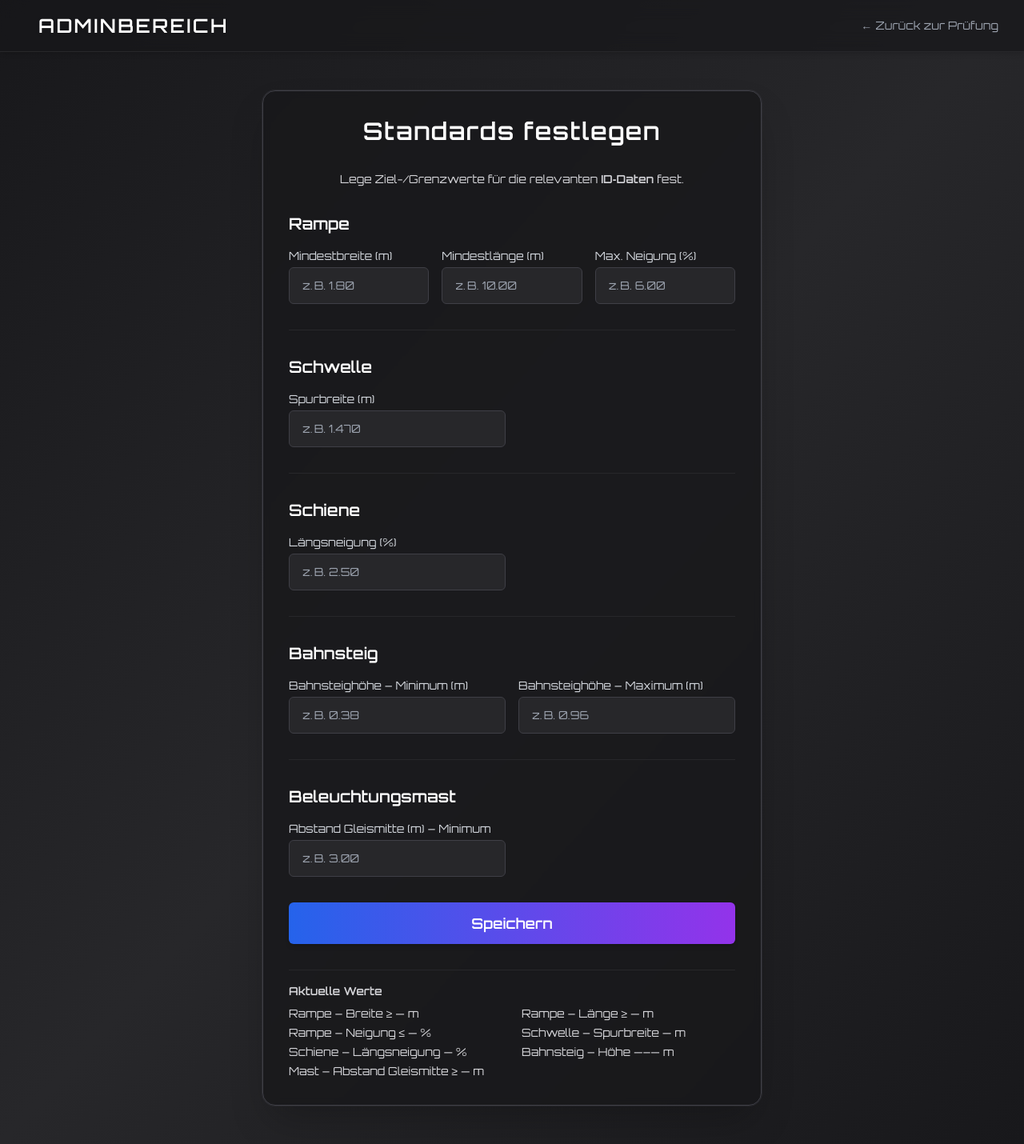
After one commit to GrayCloud98/ifc-checker, a Flask app: page /admin in a window 1280 px wide. The commit adds this page. Shown: the whole page at 80% size. Run offline with Flask 3, Linux system fonts and the light colour scheme; the visitor is signed in with stand-in values (Sample User, id 1); some libraries are stand-ins or nearby versions.

Commit message:
basic functionality and design are done

```diff
--- a/main.py
+++ b/main.py
@@ -1,58 +1,233 @@
-from flask import Flask, render_template, request, redirect, flash
-import os
+from flask import Flask, render_template, request, redirect, flash, url_for, session
+import os, json
+from dotenv import load_dotenv
+from openai import OpenAI
+from werkzeug.utils import secure_filename
+import ifcopenshell
 
-try:
-    import ifcopenshell
-except ImportError:
-    ifcopenshell = None
+load_dotenv()
 
-UPLOAD_FOLDER = 'uploads'
+client = OpenAI(api_key=os.getenv("OPENAI_API_KEY"))
+
+UPLOAD_IFC_FOLDER = 'uploads/ifc'
+ALLOWED_IFC_EXTENSIONS = {'ifc'}
+STANDARDS_FILE = 'standards.json'
+
+ADMIN_USERNAME = os.getenv("ADMIN_USERNAME")
+ADMIN_PASSWORD = os.getenv("ADMIN_PASSWORD")
 
 app = Flask(__name__)
-app.secret_key = 'supersecretkey'  # Needed for flash messages
-app.config['UPLOAD_FOLDER'] = UPLOAD_FOLDER
-app.config['MAX_CONTENT_LENGTH'] = 300 * 1024 * 1024  # 300MB max
+app.secret_key = 'supersecretkey'
+app.config['UPLOAD_IFC_FOLDER'] = UPLOAD_IFC_FOLDER
+app.config['MAX_CONTENT_LENGTH'] = 300 * 1024 * 1024
+
+# -----------------------------
+# Config: what to detect + which ID-Daten keys to show
+# -----------------------------
+# Each entry:
+#  - match: list of substrings that should match the element Name
+#  - short: short label to display in the table
+#  - keys:  { table_label : [acceptable ID-Daten property names] }
+TARGETS = [
+    {
+        "match": ["Schwelle 30288"],
+        "short": "Schwelle",
+        "keys": {
+            "Spurbreite (m)": ["Spurbreite", "Spurbereite"],  # tolerant to typos
+        },
+    },
+    {
+        "match": ["Schiene 12210"],
+        "short": "Schiene",
+        "keys": {
+            "Längsneigung (%)": ["Längsneigung", "Laengsneigung", "Neigung längs"],
+        },
+    },
+    {
+        "match": ["ice DB_BSK_76_Pass:ProVI DB_BSK_76_Pass 0.7368:1030184"],
+        "short": "Bahnsteig",
+        "keys": {
+            "Bahnsteighöhe (m)": ["Bahnsteigshöhe", "Bahnsteig_hoehe", "Bahnsteig Höhe"],
+        },
+    },
+    {
+        "match": ["ice DB_Beleuchtungsmast_1_einseitig"],
+        "short": "Mast",
+        "keys": {
+            "Abstand Gleismitte (m)": ["Abstand_Gleismitte", "Abstand Gleismitte", "Gleismitte Abstand"],
+        },
+    },
+    {
+        "match": ["Rampe:Rampe max.100%:1274060:1", "Rampe"],  # exact first, generic second
+        "short": "Rampe",
+        "keys": {
+            "Breite (m)": ["Breite"],
+            "Länge (m)": ["Länge", "Laenge"],
+            "Neigung (%)": ["Neigung"],
+        },
+    },
+]
+
+# -----------------------------
+# Helpers
+# -----------------------------
+
+def allowed_file(filename, allowed_exts):
+    return '.' in filename and filename.rsplit('.', 1)[1].lower() in allowed_exts
+
+def load_standards():
+    if os.path.exists(STANDARDS_FILE):
+        with open(STANDARDS_FILE, "r") as f:
+            return json.load(f)
+    return {"Breite (m)": None, "Länge (m)": None, "Neigung (%)": None}
+
+def save_standards(data):
+    with open(STANDARDS_FILE, "w") as f:
+        json.dump(data, f)
+
+def extract_id_daten_filtered(filepath):
+    """Scan all IfcProduct; for configured targets, pull only whitelisted ID-Daten keys.
+       Numbers are rounded to 2 decimals."""
+    model = ifcopenshell.open(filepath)
+    products = list(model.by_type("IfcProduct"))
+    results = []
+
+    def read_id_daten(elem):
+        out = {}
+        for rel in model.get_inverse(elem):
+            if rel.is_a("IfcRelDefinesByProperties"):
+                pdef = rel.RelatingPropertyDefinition
+                if pdef.is_a("IfcPropertySet") and (pdef.Name or "").strip().lower() == "id-daten":
+                    for prop in pdef.HasProperties or []:
+                        try:
+                            val = prop.NominalValue.wrappedValue
+                        except Exception:
+                            val = None
+                        if isinstance(val, (int, float)):
+                            val = round(float(val), 2)
+                        out[prop.Name] = val
+        return out
+
+    # Build rows
+    for e in products:
+        name = (getattr(e, "Name", "") or "")
+        low = name.lower()
+
+        for tgt in TARGETS:
+            if any(sub.lower() in low for sub in tgt["match"]):
+                id_daten_raw = read_id_daten(e)
+
+                # Whitelist only the relevant keys per target
+                filtered = {}
+                for col_label, candidates in tgt["keys"].items():
+                    val = None
+                    for c in candidates:
+                        if c in id_daten_raw and id_daten_raw[c] is not None:
+                            val = id_daten_raw[c]
+                            break
+                    filtered[col_label] = val  # keep None if missing
+
+                results.append({
+                    "Short": tgt["short"],
+                    "IfcType": e.is_a(),
+                    "GlobalId": e.GlobalId,
+                    "Name": name,           # full original (hover/tooltip if you want)
+                    "Values": filtered,     # dict column_label -> value
+                })
+                break  # prevent duplicate matches for the same element
+
+    return results
+
+def compute_table_columns(rows):
+    """Union of all column labels in 'Values' to build a dynamic table header."""
+    cols = set()
+    for r in rows:
+        cols.update(r["Values"].keys())
+    # Put ramp columns in a friendly order if present
+    order_hint = ["Breite (m)", "Länge (m)", "Neigung (%)",
+                  "Spurbreite (m)", "Längsneigung (%)", "Bahnsteighöhe (m)", "Abstand Gleismitte (m)"]
+    return [c for c in order_hint if c in cols] + [c for c in sorted(cols) if c not in order_hint]
+
+# -----------------------------
+# Routes
+# -----------------------------
 
 @app.route('/')
 def index():
-    return render_template('index.html')
+    return render_template('index.html', results=None, columns=[])
 
 @app.route('/upload', methods=['POST'])
-def upload():
-    if 'file' not in request.files:
+def upload_ifc():
+    if 'file' not in request.files or request.files['file'].filename == '':
         flash('Keine Datei ausgewählt.')
-        return redirect('/')
+        return redirect(url_for('index'))
 
     file = request.files['file']
+    if not (file and allowed_file(file.filename, ALLOWED_IFC_EXTENSIONS)):
+        flash('Nur .ifc Dateien sind erlaubt.')
+        return redirect(url_for('index'))
 
-    if file.filename == '':
-        flash('Dateiname ist leer.')
-        return redirect('/')
+    filename = secure_filename(file.filename)
+    filepath = os.path.join(app.config['UPLOAD_IFC_FOLDER'], filename)
+    os.makedirs(app.config['UPLOAD_IFC_FOLDER'], exist_ok=True)
+    file.save(filepath)
 
-    if file and file.filename.lower().endswith('.ifc'):
-        filepath = os.path.join(app.config['UPLOAD_FOLDER'], file.filename)
-        file.save(filepath)
+    try:
+        rows = extract_id_daten_filtered(filepath)
+        columns = compute_table_columns(rows)
+        standards = load_standards()
 
-        # Try to open with ifcopenshell
-    if ifcopenshell:
-        model = ifcopenshell.open(filepath)
-        walls = model.by_type("IfcWall")
+        # Optional: perform checks for Rampe rows only
+        for r in rows:
+            if r["Short"].lower() == "rampe":
+                b = r["Values"].get("Breite (m)")
+                l = r["Values"].get("Länge (m)")
+                n = r["Values"].get("Neigung (%)")
+                r["Breite_ok"]  = (standards.get("Breite (m)")  is None) or (b is not None and b >= standards["Breite (m)"])
+                r["Länge_ok"]   = (standards.get("Länge (m)")   is None) or (l is not None and l >= standards["Länge (m)"])
+                r["Neigung_ok"] = (standards.get("Neigung (%)") is None) or (n is not None and n <= standards["Neigung (%)"])
 
-        print(f"Gefundene IfcWall Elemente: {len(walls)}")
+        return render_template('index.html', results=rows, columns=columns, standards=standards)
 
-        if walls:
-            first_wall = walls[0]
-            print("\n🧠 Verfügbare Attribute für IfcWall:")
-            for attr_name in first_wall.get_info().keys():
-                print(f"  - {attr_name}")
+    except Exception as e:
+        flash(f"Fehler beim Lesen der IFC-Datei: {str(e)}")
+        return redirect(url_for('index'))
 
+@app.route('/admin', methods=["GET", "POST"])
+def admin_upload():
+    if request.method == "POST":
+        username = request.form.get("username")
+        password = request.form.get("password")
+        if username == ADMIN_USERNAME and password == ADMIN_PASSWORD:
+            session["admin"] = True
+            return redirect(url_for("admin_upload"))
 
-        flash('Datei erfolgreich hochgeladen und gelesen.')
-        return redirect('/')
+        flash("Falsche Zugangsdaten.")
+        return redirect(url_for("index"))
+
+    if session.get("admin"):
+        current_standards = load_standards()
+        session.pop("admin", None)  # one-time access
+        return render_template("admin.html", standards=current_standards)
     else:
-        flash('Nur .ifc Dateien sind erlaubt.')
-        return redirect('/')
+        flash("Zugriff verweigert.")
+        return redirect(url_for("index"))
+
+@app.route('/upload_standard', methods=['POST'])
+def upload_standard():
+    # Note: align keys with dynamic columns used for ramps
+    breite = request.form.get("breite", type=float)
+    laenge = request.form.get("laenge", type=float)
+    neigung = request.form.get("neigung", type=float)
+
+    save_standards({"Breite (m)": breite, "Länge (m)": laenge, "Neigung (%)": neigung})
+    flash("Standards gespeichert!")
+    return redirect(url_for('index'))
+
+# -----------------------------
+# Main
+# -----------------------------
 
 if __name__ == '__main__':
-    os.makedirs(UPLOAD_FOLDER, exist_ok=True)
-    app.run(debug=True)
+    os.makedirs(UPLOAD_IFC_FOLDER, exist_ok=True)
+    app.run(debug=True, use_reloader=True)
--- /dev/null
+++ b/templates/admin.html
@@ -0,0 +1,158 @@
+<!DOCTYPE html>
+<html lang="de">
+<head>
+  <meta charset="UTF-8" />
+  <title>Admin – Standards festlegen</title>
+  <script src="https://cdn.tailwindcss.com"></script>
+  <link href="https://fonts.googleapis.com/css2?family=Orbitron:wght@400;600&display=swap" rel="stylesheet">
+  <script>
+    tailwind.config = {
+      theme: {
+        extend: { fontFamily: { orbitron: ['Orbitron', 'sans-serif'] } }
+      }
+    }
+  </script>
+</head>
+<body class="bg-gradient-to-br from-zinc-900 via-zinc-800 to-zinc-900 text-white min-h-screen font-orbitron">
+
+<!-- Navbar -->
+<header class="backdrop-blur-md bg-zinc-900/70 border-b border-zinc-800 px-8 py-4 flex justify-between items-center shadow-md">
+  <h1 class="text-2xl font-semibold tracking-widest text-white drop-shadow pl-4">ADMINBEREICH</h1>
+  <a href="/" class="text-sm text-gray-400 hover:text-blue-400 transition">← Zurück zur Prüfung</a>
+</header>
+
+<!-- Content -->
+<main class="max-w-2xl mx-auto py-12 px-6 space-y-10">
+
+  {% with messages = get_flashed_messages() %}
+    {% if messages %}
+      <div class="space-y-2">
+        {% for msg in messages %}
+          <div class="bg-blue-600/80 backdrop-blur-sm text-white px-4 py-2 rounded shadow">{{ msg }}</div>
+        {% endfor %}
+      </div>
+    {% endif %}
+  {% endwith %}
+
+  <section class="bg-zinc-900/80 border border-zinc-700 p-8 rounded-2xl shadow-2xl backdrop-blur-sm ring-1 ring-zinc-700/40 space-y-8">
+    <h2 class="text-3xl font-bold tracking-wider text-center text-white">Standards festlegen</h2>
+    <p class="text-sm text-zinc-300 text-center">
+      Lege Ziel-/Grenzwerte für die relevanten <span class="font-semibold">ID‑Daten</span> fest.
+    </p>
+
+    <form method="POST" action="/upload_standard" class="space-y-8">
+      <!-- RAMPE -->
+      <div>
+        <h3 class="text-xl font-semibold mb-4">Rampe</h3>
+        <div class="grid grid-cols-1 sm:grid-cols-3 gap-4">
+          <div>
+            <label for="breite" class="block text-sm font-medium text-gray-300 mb-1">Mindestbreite (m)</label>
+            <input type="number" step="0.01" name="breite" id="breite"
+                   class="w-full px-4 py-3 rounded-md bg-zinc-800 border border-zinc-700 focus:ring-2 focus:ring-blue-500 text-sm"
+                   value="{{ standards.get('Breite (m)') or '' }}" placeholder="z. B. 1.80">
+          </div>
+          <div>
+            <label for="laenge" class="block text-sm font-medium text-gray-300 mb-1">Mindestlänge (m)</label>
+            <input type="number" step="0.01" name="laenge" id="laenge"
+                   class="w-full px-4 py-3 rounded-md bg-zinc-800 border border-zinc-700 focus:ring-2 focus:ring-blue-500 text-sm"
+                   value="{{ standards.get('Länge (m)') or '' }}" placeholder="z. B. 10.00">
+          </div>
+          <div>
+            <label for="neigung" class="block text-sm font-medium text-gray-300 mb-1">Max. Neigung (%)</label>
+            <input type="number" step="0.01" name="neigung" id="neigung"
+                   class="w-full px-4 py-3 rounded-md bg-zinc-800 border border-zinc-700 focus:ring-2 focus:ring-blue-500 text-sm"
+                   value="{{ standards.get('Neigung (%)') or '' }}" placeholder="z. B. 6.00">
+          </div>
+        </div>
+      </div>
+
+      <hr class="border-zinc-800">
+
+      <!-- SCHWELLE -->
+      <div>
+        <h3 class="text-xl font-semibold mb-4">Schwelle</h3>
+        <div class="grid grid-cols-1 sm:grid-cols-2 gap-4">
+          <div>
+            <label for="spurbreite" class="block text-sm font-medium text-gray-300 mb-1">Spurbreite (m)</label>
+            <input type="number" step="0.001" name="spurbreite" id="spurbreite"
+                   class="w-full px-4 py-3 rounded-md bg-zinc-800 border border-zinc-700 focus:ring-2 focus:ring-blue-500 text-sm"
+                   value="{{ standards.get('Spurbreite (m)') or '' }}" placeholder="z. B. 1.470">
+          </div>
+        </div>
+      </div>
+
+      <hr class="border-zinc-800">
+
+      <!-- SCHIENE -->
+      <div>
+        <h3 class="text-xl font-semibold mb-4">Schiene</h3>
+        <div class="grid grid-cols-1 sm:grid-cols-2 gap-4">
+          <div>
+            <label for="laengsneigung" class="block text-sm font-medium text-gray-300 mb-1">Längsneigung (%)</label>
+            <input type="number" step="0.01" name="laengsneigung" id="laengsneigung"
+                   class="w-full px-4 py-3 rounded-md bg-zinc-800 border border-zinc-700 focus:ring-2 focus:ring-blue-500 text-sm"
+                   value="{{ standards.get('Längsneigung (%)') or '' }}" placeholder="z. B. 2.50">
+          </div>
+        </div>
+      </div>
+
+      <hr class="border-zinc-800">
+
+      <!-- BAHNSTEIG -->
+      <div>
+        <h3 class="text-xl font-semibold mb-4">Bahnsteig</h3>
+        <div class="grid grid-cols-1 sm:grid-cols-2 gap-4">
+          <div>
+            <label for="bahnsteig_min" class="block text-sm font-medium text-gray-300 mb-1">Bahnsteighöhe – Minimum (m)</label>
+            <input type="number" step="0.01" name="bahnsteig_min" id="bahnsteig_min"
+                   class="w-full px-4 py-3 rounded-md bg-zinc-800 border border-zinc-700 focus:ring-2 focus:ring-blue-500 text-sm"
+                   value="{{ standards.get('Bahnsteighöhe min (m)') or '' }}" placeholder="z. B. 0.38">
+          </div>
+          <div>
+            <label for="bahnsteig_max" class="block text-sm font-medium text-gray-300 mb-1">Bahnsteighöhe – Maximum (m)</label>
+            <input type="number" step="0.01" name="bahnsteig_max" id="bahnsteig_max"
+                   class="w-full px-4 py-3 rounded-md bg-zinc-800 border border-zinc-700 focus:ring-2 focus:ring-blue-500 text-sm"
+                   value="{{ standards.get('Bahnsteighöhe max (m)') or '' }}" placeholder="z. B. 0.96">
+          </div>
+        </div>
+      </div>
+
+      <hr class="border-zinc-800">
+
+      <!-- BELEUCHTUNGSMAST -->
+      <div>
+        <h3 class="text-xl font-semibold mb-4">Beleuchtungsmast</h3>
+        <div class="grid grid-cols-1 sm:grid-cols-2 gap-4">
+          <div>
+            <label for="abstand_gleismitte" class="block text-sm font-medium text-gray-300 mb-1">Abstand Gleismitte (m) – Minimum</label>
+            <input type="number" step="0.01" name="abstand_gleismitte" id="abstand_gleismitte"
+                   class="w-full px-4 py-3 rounded-md bg-zinc-800 border border-zinc-700 focus:ring-2 focus:ring-blue-500 text-sm"
+                   value="{{ standards.get('Abstand Gleismitte (m)') or '' }}" placeholder="z. B. 3.00">
+          </div>
+        </div>
+      </div>
+
+      <button type="submit"
+              class="w-full bg-gradient-to-r from-blue-600 to-purple-600 hover:from-blue-700 hover:to-purple-700 px-6 py-3 rounded-md text-white font-semibold text-lg shadow-md transition">
+        Speichern
+      </button>
+    </form>
+
+    <!-- Aktuelle Werte Vorschau -->
+    <div class="pt-4 border-t border-zinc-800 text-sm text-zinc-300">
+      <h3 class="font-semibold mb-2">Aktuelle Werte</h3>
+      <ul class="grid grid-cols-1 sm:grid-cols-2 gap-x-6 gap-y-1">
+        <li>Rampe – Breite ≥ {{ standards.get('Breite (m)') or '—' }} m</li>
+        <li>Rampe – Länge ≥ {{ standards.get('Länge (m)') or '—' }} m</li>
+        <li>Rampe – Neigung ≤ {{ standards.get('Neigung (%)') or '—' }} %</li>
+        <li>Schwelle – Spurbreite {{ standards.get('Spurbreite (m)') or '—' }} m</li>
+        <li>Schiene – Längsneigung {{ standards.get('Längsneigung (%)') or '—' }} %</li>
+        <li>Bahnsteig – Höhe {{ standards.get('Bahnsteighöhe min (m)') or '—' }}–{{ standards.get('Bahnsteighöhe max (m)') or '—' }} m</li>
+        <li>Mast – Abstand Gleismitte ≥ {{ standards.get('Abstand Gleismitte (m)') or '—' }} m</li>
+      </ul>
+    </div>
+  </section>
+</main>
+
+</body>
+</html>
```
Also changed, not shown: templates/index.html (+158 -35 lines).
